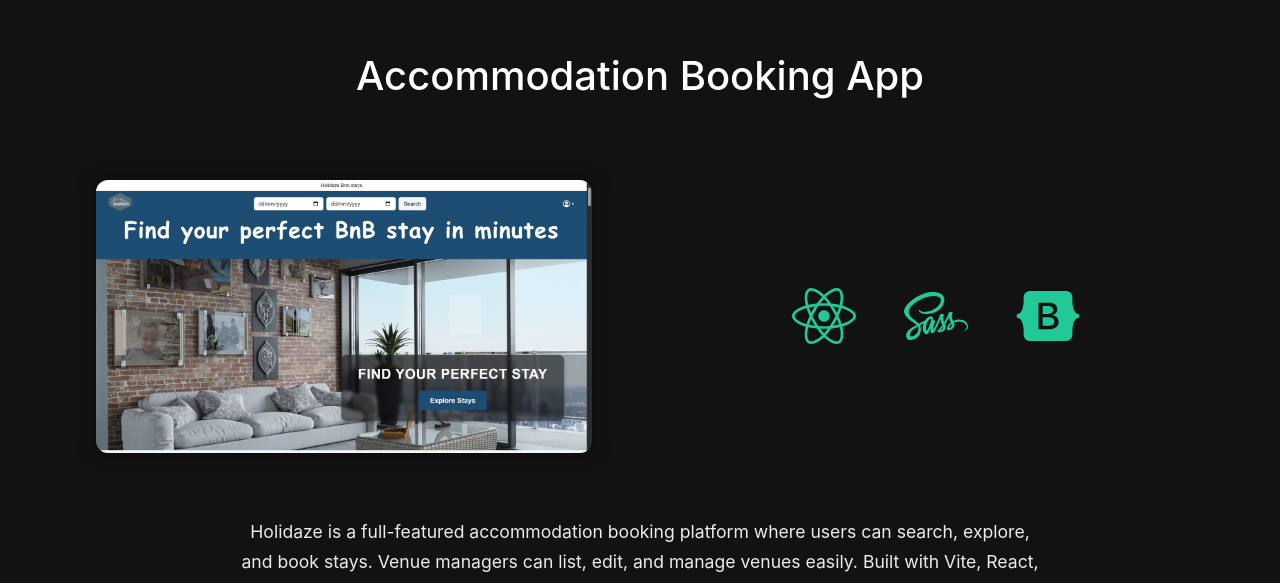
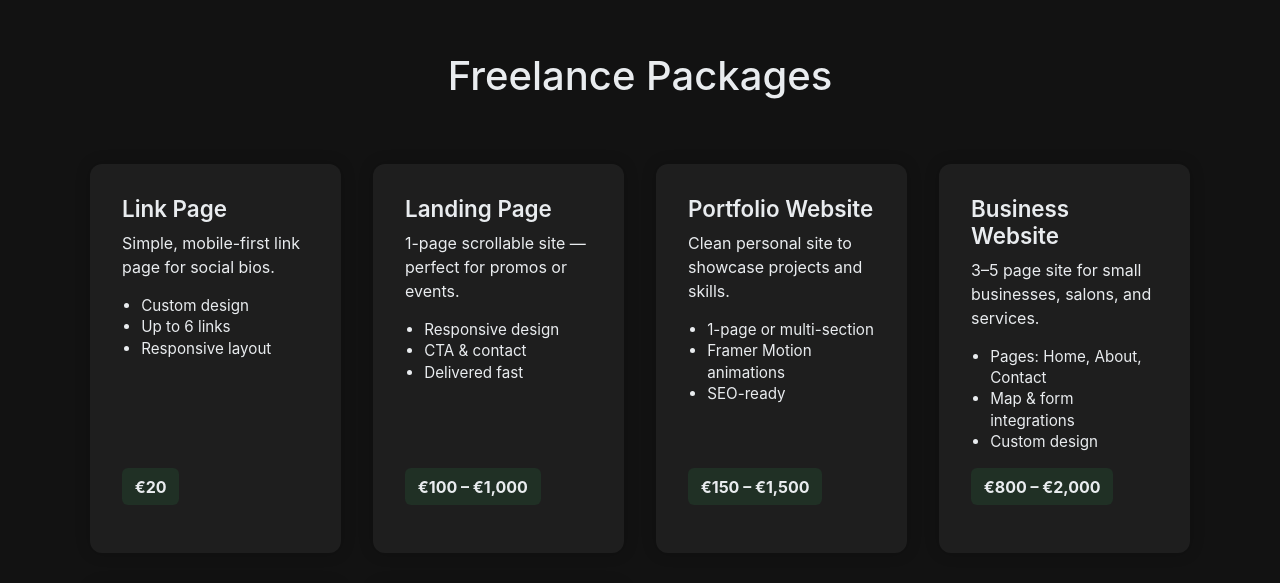
Before and after one commit to fantadiallo/Portofolio, a React (Vite) app: page / in a window 1280 px wide. Shown: the part 1841-2424 px from the top of the page. Built offline with nearby package versions, Linux system fonts and the light colour scheme.

Commit message:
add new component in home

```diff
--- a/src/App.jsx
+++ b/src/App.jsx
@@ -4,7 +4,7 @@ import Home from './pages/Home/Home';
 import Project1Page from './pages/Project1Page/Project1Page';
 import Project3Page from './pages/Project3Page/Project3Page';
 import ScrollToHash from './components/ScrollToHash';
-import Freelance from './components/freelance/freelance';
+
 
 export default function App() {
   return (
--- a/src/components/Project3/Project3.jsx
+++ b/src/components/Project3/Project3.jsx
@@ -67,7 +67,7 @@ export default function Project3() {
             <FaGithub /> Repo
           </a>
           <a
-            href="https://petadopt.netlify.app/"
+            href="https://mypetsemester2.netlify.app/"
             target="_blank"
             rel="noopener noreferrer"
           >
--- a/src/pages/Home/Home.jsx
+++ b/src/pages/Home/Home.jsx
@@ -2,10 +2,10 @@ import { useEffect, useState } from "react";
 import ContactSection from "../../components/Contact/Contact";
 import Hero from "../../components/Hero/HeroBanner";
 import Project1 from "../../components/Project1/Project1";
-import Project2 from "../../components/Project2/Project2";
 import Project3 from "../../components/Project3/Project3";
 import SkillsSection from "../../components/Skills/Skills";
 import styles from "./Home.module.scss";
+import Freelance from "../../components/freelance/freelance";
 
 export default function Home() {
   const [showScrollTop, setShowScrollTop] = useState(false);
@@ -32,13 +32,11 @@ export default function Home() {
       <section id="skills">
         <SkillsSection />
       </section>
-
+      <section id="packages">
+  <Freelance />
+</section>
       <section id="project1">
         <Project1 />
-      </section>
-
-      <section id="project2">
-        <Project2 />
       </section>
 
       <section id="project3">
```
